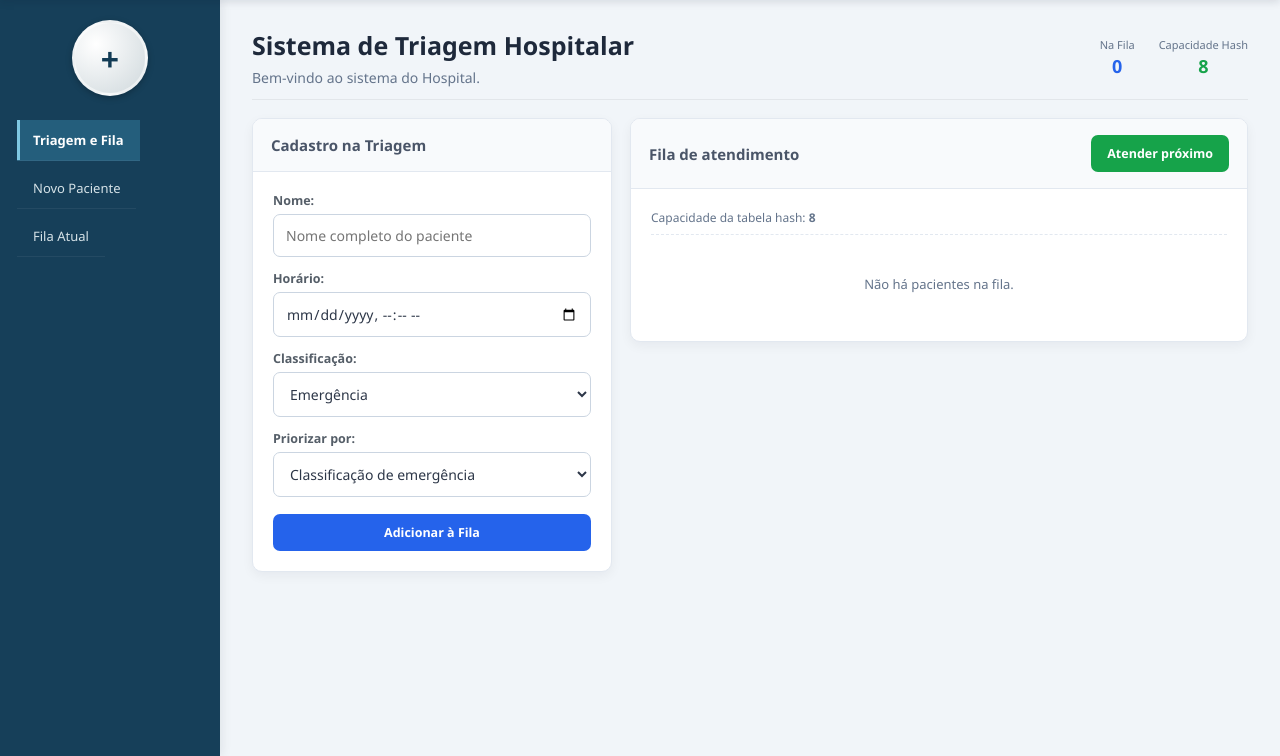
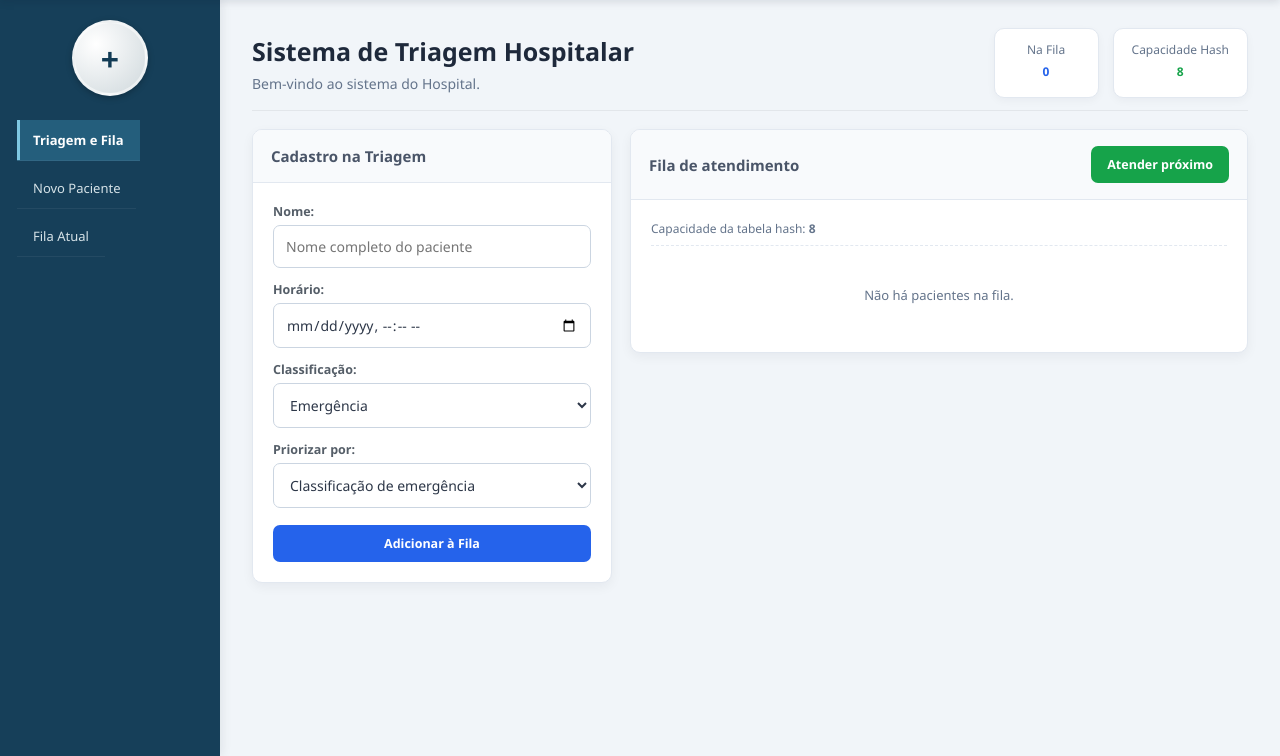
Before and after one commit to GabrielAmado07/App-Sigae, a Flask app: page / in a window 1280 px wide. Shown: the part 60-816 px from the top of the page. Run offline with Flask 3, Linux system fonts and the light colour scheme.

Commit message:
style: moderniza cards de indicadores

```diff
--- a/static/css/index.css
+++ b/static/css/index.css
@@ -652,3 +652,53 @@ body {
     min-height: 44px;
   }
 }
+
+/* ===== COMMIT 3 - CARDS DE INDICADORES ===== */
+
+.stats-bar {
+  display: flex;
+  align-items: center;
+  gap: 14px;
+}
+
+.stat-item {
+  min-width: 105px;
+  padding: 12px 18px;
+  background: #ffffff;
+  border: 1px solid #e2e8f0;
+  border-radius: 10px;
+  box-shadow: 0 3px 8px rgba(15, 23, 42, 0.04);
+  text-align: center;
+  transition: transform 0.2s ease, box-shadow 0.2s ease;
+}
+
+.stat-item:hover {
+  transform: translateY(-2px);
+  box-shadow: 0 5px 12px rgba(15, 23, 42, 0.08);
+}
+
+.stat-item span {
+  display: block;
+  margin-bottom: 5px;
+  color: #64748b;
+  font-size: 12px;
+}
+
+.stat-item strong {
+  display: block;
+  color: #2563eb;
+  font-size: 22px;
+  font-weight: 700;
+}
+
+@media (max-width: 680px) {
+  .stats-bar {
+    flex-wrap: wrap;
+    gap: 10px;
+  }
+
+  .stat-item {
+    flex: 1;
+    min-width: 90px;
+  }
+}
```
